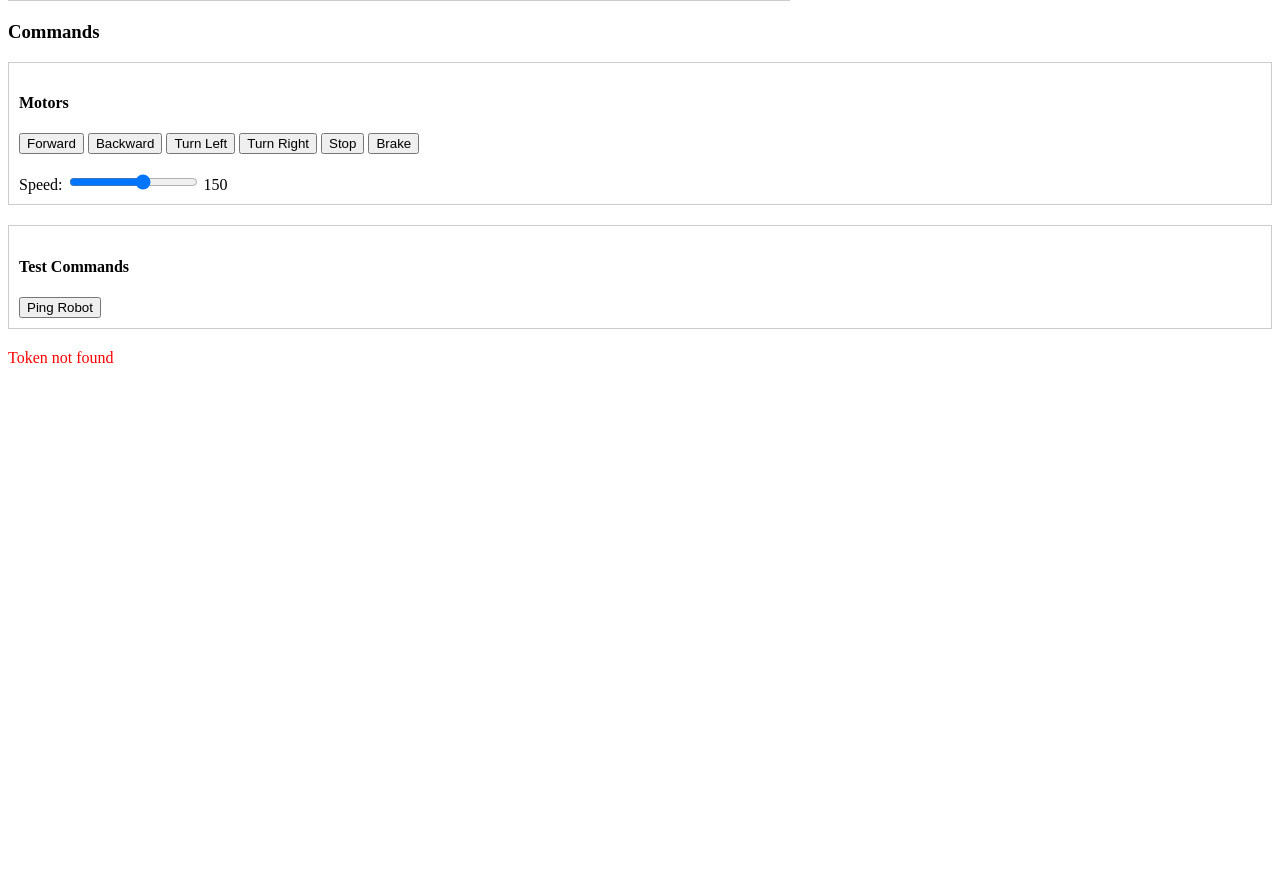
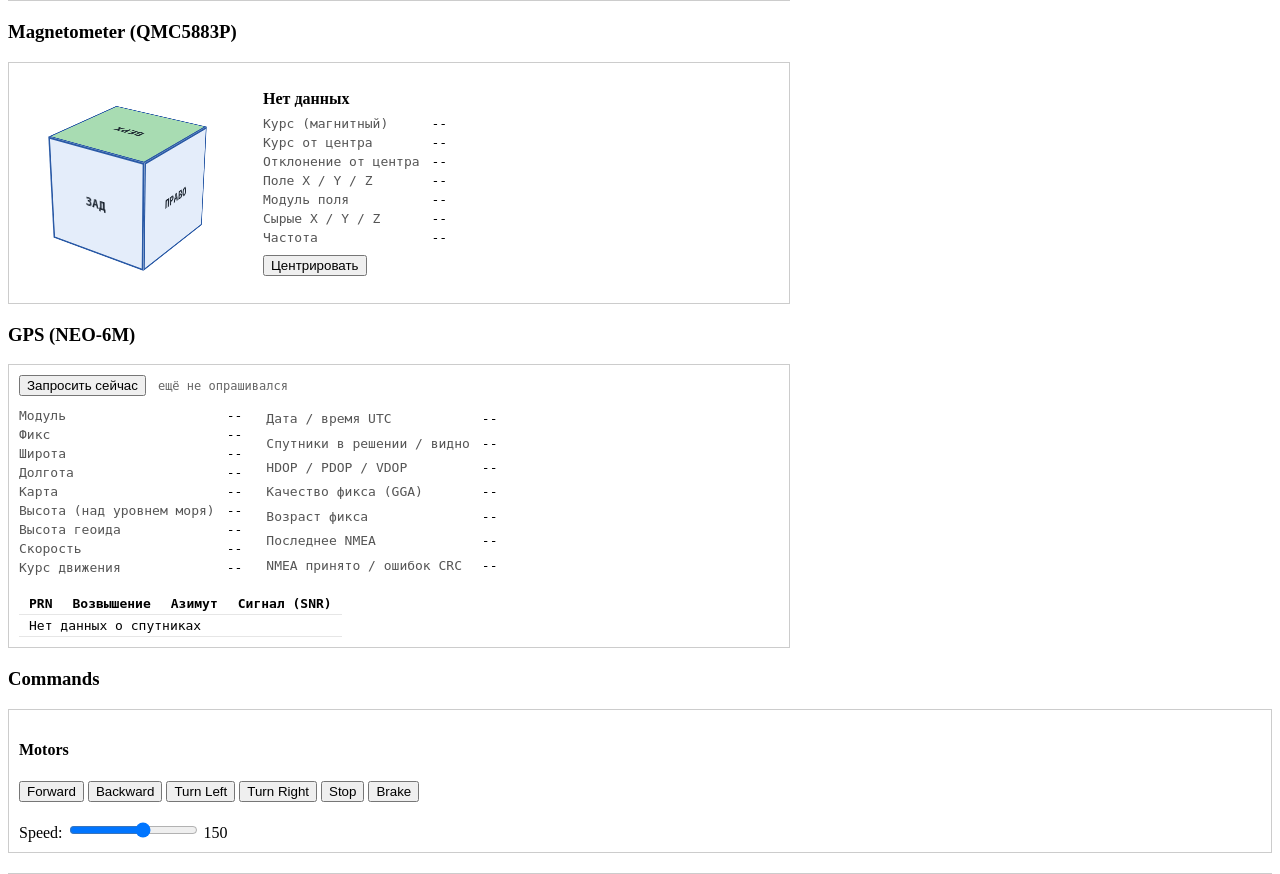
Before and after one commit to Emeteil/izbushka-web-core, a Python web app: template templates/admin_panel.html in a window 1280 px wide. Shown: the part 1211-2085 px from the top of the page. Before the commit the page ends 1574 px from the top, so only its background shows below. Run offline with Jinja, Linux system fonts and the light colour scheme; the template is opened without the code that fills it, so the values that code supplies are empty.

Commit message:
magnetometer and gps

```diff
--- a/settings.py
+++ b/settings.py
@@ -19,6 +19,8 @@
     MillisCommand,
     MotorsCommand,
     DistanceCommand,
+    MagnetometerCommand,
+    GpsCommand,
 )
 from transport import TransportBus, TransportRegistry
 import transport.subscribers  # noqa: F401
@@ -62,6 +64,8 @@
         com_link_commands['millis'] = MillisCommand(com_link_connection)
         com_link_commands['motors'] = MotorsCommand(com_link_connection)
         com_link_commands['distance'] = DistanceCommand(com_link_connection)
+        com_link_commands['magnetometer'] = MagnetometerCommand(com_link_connection)
+        com_link_commands['gps'] = GpsCommand(com_link_connection)
 
         print(f"ComLink RT connected to {port}")
     else:
--- a/settings.yml
+++ b/settings.yml
@@ -2,6 +2,7 @@
 port: 80
 
 com_link_rt_port: null
+gps_poll_interval_s: 5
 
 webcam:
   device: 0
--- a/static/scripts/admin.js
+++ b/static/scripts/admin.js
@@ -308,6 +308,9 @@
 
     socket.on('command.result', (result) => {
         console.log('Command result:', result);
+        if (result.target === 'gps') {
+            document.getElementById('gps-refresh').disabled = false;
+        }
         if (result.target === 'ping') {
             document.getElementById('ping-result').textContent =
                 result.success ? 'Ping successful!' : 'Ping failed!';
@@ -338,6 +341,260 @@
     if (data.distance && Array.isArray(data.distance.sensors)) {
         updateDistance(data.distance.sensors);
     }
+    if (data.magnetometer) {
+        updateMagnetometer(data.magnetometer);
+    }
+    if ('gps' in data) {
+        updateGps(data.gps);
+    }
+}
+
+const MAG_STATUS_TEXT = {
+    ok: 'Датчик работает',
+    overflow: 'Переполнение: поле сильнее ±8 Гс (рядом магнит или мотор?)',
+    no_data: 'Датчик найден, ждём первое измерение',
+    not_found: 'Датчик не отвечает на I2C (адрес 0x2C)',
+    bus_stuck: 'Шина I2C прижата: проверьте провода SCL (PB6) и SDA (PB7)',
+    unknown: 'Неизвестный статус'
+};
+const MAG_REFERENCE_KEY = 'admin.magnetometer.reference';
+const COMPASS_POINTS = ['С', 'СВ', 'В', 'ЮВ', 'Ю', 'ЮЗ', 'З', 'СЗ'];
+let magFiltered = null;
+let magReference = loadMagReference();
+let magLast = null;
+let magArrivals = [];
+
+function loadMagReference() {
+    try {
+        const saved = JSON.parse(localStorage.getItem(MAG_REFERENCE_KEY));
+        return Array.isArray(saved) && saved.length === 3 ? saved : null;
+    } catch (error) {
+        return null;
+    }
+}
+
+function saveMagReference(vector) {
+    try {
+        localStorage.setItem(MAG_REFERENCE_KEY, JSON.stringify(vector));
+    } catch (error) {
+        console.warn('reference not saved', error);
+    }
+}
+
+function vecNorm(v) {
+    return Math.hypot(v[0], v[1], v[2]);
+}
+
+function vecUnit(v) {
+    const n = vecNorm(v);
+    return n > 0 ? [v[0] / n, v[1] / n, v[2] / n] : null;
+}
+
+function headingOf(v) {
+    return (Math.atan2(v[1], v[0]) * 180 / Math.PI + 360) % 360;
+}
+
+function compassPoint(deg) {
+    return COMPASS_POINTS[Math.round(deg / 45) % 8];
+}
+
+function rotationBetween(from, to) {
+    const a = vecUnit(from);
+    const b = vecUnit(to);
+    if (!a || !b) return null;
+    const c = Math.max(-1, Math.min(1, a[0] * b[0] + a[1] * b[1] + a[2] * b[2]));
+    let axis = [a[1] * b[2] - a[2] * b[1], a[2] * b[0] - a[0] * b[2], a[0] * b[1] - a[1] * b[0]];
+    const s = vecNorm(axis);
+    if (s < 1e-9) {
+        if (c > 0) return [[1, 0, 0], [0, 1, 0], [0, 0, 1]];
+        axis = Math.abs(a[0]) < 0.9 ? [0, -a[2], a[1]] : [-a[2], 0, a[0]];
+    }
+    const [x, y, z] = vecUnit(axis);
+    const angle = Math.atan2(s, c);
+    const cs = Math.cos(angle);
+    const sn = Math.sin(angle);
+    const t = 1 - cs;
+    return [
+        [t * x * x + cs, t * x * y - sn * z, t * x * z + sn * y],
+        [t * x * y + sn * z, t * y * y + cs, t * y * z - sn * x],
+        [t * x * z - sn * y, t * y * z + sn * x, t * z * z + cs]
+    ];
+}
+
+function cubeTransform(r) {
+    const m = [[0, -1, 0], [0, 0, -1], [-1, 0, 0]];
+    const css = [[0, 0, 0], [0, 0, 0], [0, 0, 0]];
+    for (let i = 0; i < 3; i++) {
+        for (let j = 0; j < 3; j++) {
+            let sum = 0;
+            for (let k = 0; k < 3; k++) {
+                for (let l = 0; l < 3; l++) {
+                    sum += m[i][k] * r[k][l] * m[j][l];
+                }
+            }
+            css[i][j] = sum;
+        }
+    }
+    const v = [css[0][0], css[1][0], css[2][0], 0, css[0][1], css[1][1], css[2][1], 0,
+        css[0][2], css[1][2], css[2][2], 0, 0, 0, 0, 1];
+    return `matrix3d(${v.map(n => n.toFixed(5)).join(',')})`;
+}
+
+function updateMagnetometer(mag) {
+    const now = performance.now();
+    magArrivals.push(now);
+    magArrivals = magArrivals.filter(t => now - t <= 2000);
+    const span = (magArrivals[magArrivals.length - 1] - magArrivals[0]) / 1000;
+    document.getElementById('mag-rate').textContent =
+        span > 0 ? `${((magArrivals.length - 1) / span).toFixed(1)} Гц` : '--';
+
+    const statusEl = document.getElementById('mag-status');
+    statusEl.textContent = MAG_STATUS_TEXT[mag.status] || MAG_STATUS_TEXT.unknown;
+    statusEl.style.color = mag.status === 'ok' ? 'green' : (mag.status === 'no_data' ? '#555' : 'red');
+    document.getElementById('mag-raw').textContent = mag.raw ? mag.raw.join(' / ') : '--';
+
+    if (!mag.ut) {
+        ['mag-heading', 'mag-heading-rel', 'mag-tilt', 'mag-ut', 'mag-magnitude']
+            .forEach(id => { document.getElementById(id).textContent = '--'; });
+        return;
+    }
+
+    magFiltered = magFiltered
+        ? magFiltered.map((v, i) => v + 0.3 * (mag.ut[i] - v))
+        : mag.ut.slice();
+    magLast = magFiltered;
+    if (!magReference) {
+        magReference = magFiltered.slice();
+        saveMagReference(magReference);
+    }
+
+    const heading = headingOf(magFiltered);
+    let relative = heading - headingOf(magReference);
+    relative = ((relative + 540) % 360) - 180;
+    const a = vecUnit(magFiltered);
+    const b = vecUnit(magReference);
+    const tilt = a && b ? Math.acos(Math.max(-1, Math.min(1, a[0] * b[0] + a[1] * b[1] + a[2] * b[2]))) * 180 / Math.PI : 0;
+
+    document.getElementById('mag-heading').textContent = `${heading.toFixed(1)}° (${compassPoint(heading)})`;
+    document.getElementById('mag-heading-rel').textContent = `${relative >= 0 ? '+' : ''}${relative.toFixed(1)}°`;
+    document.getElementById('mag-tilt').textContent = `${tilt.toFixed(1)}°`;
+    document.getElementById('mag-ut').textContent = mag.ut.map(v => `${v.toFixed(1)}`).join(' / ') + ' мкТл';
+    document.getElementById('mag-magnitude').textContent = `${mag.magnitude_ut.toFixed(1)} мкТл`;
+
+    const rotation = rotationBetween(magFiltered, magReference);
+    if (rotation) {
+        document.getElementById('mag-cube').style.transform = cubeTransform(rotation);
+    }
+}
+
+function centerMagnetometer() {
+    const info = document.getElementById('mag-center-info');
+    if (!magLast) {
+        info.textContent = 'нет данных с датчика';
+        return;
+    }
+    magReference = magLast.slice();
+    saveMagReference(magReference);
+    info.textContent = `центр задан ${new Date().toLocaleTimeString()}`;
+}
+
+const GPS_FIX_TYPE = { 1: 'нет', 2: '2D', 3: '3D' };
+const GPS_QUALITY = { 0: 'нет фикса', 1: 'GPS', 2: 'DGPS', 4: 'RTK', 5: 'RTK float', 6: 'счисление' };
+
+function formatAge(ms) {
+    if (ms === null || ms === undefined) return 'никогда';
+    return ms < 1000 ? `${ms} мс` : `${(ms / 1000).toFixed(1)} с`;
+}
+
+function setText(id, text) {
+    document.getElementById(id).textContent = text;
+}
+
+function updateGps(gps) {
+    setText('gps-updated', `обновлено ${new Date().toLocaleTimeString()} · авто каждые 5 с`);
+    if (!gps) {
+        setText('gps-alive', 'нет ответа от микроконтроллера');
+        document.getElementById('gps-alive').style.color = 'red';
+        return;
+    }
+
+    const aliveEl = document.getElementById('gps-alive');
+    aliveEl.textContent = gps.alive ? 'NMEA поступают' : 'модуль молчит (проверьте TX → PA3 и питание)';
+    aliveEl.style.color = gps.alive ? 'green' : 'red';
+
+    const fixEl = document.getElementById('gps-fix');
+    fixEl.textContent = gps.position_valid
+        ? `есть, ${GPS_FIX_TYPE[gps.fix_type] || '?'}`
+        : 'нет (нужно открытое небо, первый поиск до 5 мин)';
+    fixEl.style.color = gps.position_valid ? 'green' : '#b36b00';
+
+    const pos = gps.position_valid;
+    setText('gps-lat', pos ? `${gps.latitude.toFixed(7)}°` : '--');
+    setText('gps-lon', pos ? `${gps.longitude.toFixed(7)}°` : '--');
+    const map = document.getElementById('gps-map');
+    map.innerHTML = '';
+    if (pos) {
+        const link = document.createElement('a');
+        link.href = `https://www.openstreetmap.org/?mlat=${gps.latitude}&mlon=${gps.longitude}#map=18/${gps.latitude}/${gps.longitude}`;
+        link.target = '_blank';
+        link.rel = 'noopener';
+        link.textContent = 'открыть в OpenStreetMap';
+        map.appendChild(link);
+    } else {
+        map.textContent = '--';
+    }
+    setText('gps-alt', pos ? `${gps.altitude_m.toFixed(1)} м` : '--');
+    setText('gps-geoid', pos ? `${gps.geoid_separation_m.toFixed(1)} м` : '--');
+    setText('gps-speed', `${gps.speed_m_s.toFixed(2)} м/с (${(gps.speed_m_s * 3.6).toFixed(1)} км/ч)`);
+    setText('gps-course', `${gps.course_deg.toFixed(1)}°`);
+    setText('gps-time', `${gps.date || '----.--.--'} ${gps.time || '--:--:--'}`);
+    setText('gps-sats', `${gps.satellites_used} / ${gps.satellites_in_view}`);
+    const dop = v => (v === null ? '--' : v.toFixed(2));
+    setText('gps-dop', `${dop(gps.hdop)} / ${dop(gps.pdop)} / ${dop(gps.vdop)}`);
+    setText('gps-quality', `${gps.fix_quality} (${GPS_QUALITY[gps.fix_quality] || '?'})`);
+    setText('gps-fix-age', formatAge(gps.fix_age_ms));
+    setText('gps-sentence-age', formatAge(gps.sentence_age_ms));
+    setText('gps-counters', `${gps.sentences_ok} / ${gps.checksum_errors}`);
+
+    const body = document.getElementById('gps-satellites');
+    body.innerHTML = '';
+    if (!gps.satellites.length) {
+        body.innerHTML = '<tr><td colspan="4">Нет данных о спутниках</td></tr>';
+        return;
+    }
+    gps.satellites.forEach(sat => {
+        const row = document.createElement('tr');
+        const cells = [
+            sat.prn,
+            sat.elevation === null ? '--' : `${sat.elevation}°`,
+            sat.azimuth === null ? '--' : `${sat.azimuth}°`
+        ];
+        cells.forEach(value => {
+            const cell = document.createElement('td');
+            cell.textContent = value;
+            row.appendChild(cell);
+        });
+        const snrCell = document.createElement('td');
+        if (sat.snr === null) {
+            snrCell.textContent = 'не отслеживается';
+        } else {
+            const bar = document.createElement('span');
+            bar.className = 'snr-bar';
+            bar.style.width = `${Math.min(sat.snr, 50) * 2}px`;
+            snrCell.appendChild(bar);
+            snrCell.appendChild(document.createTextNode(`${sat.snr} дБ`));
+        }
+        row.appendChild(snrCell);
+        body.appendChild(row);
+    });
+}
+
+function requestGps() {
+    const button = document.getElementById('gps-refresh');
+    button.disabled = true;
+    setText('gps-updated', 'запрашиваю...');
+    socket.emit('robot.gps', {});
+    setTimeout(() => { button.disabled = false; }, 2000);
 }
 
 const DISTANCE_MAX_MM = 4000;
--- a/templates/admin_panel.html
+++ b/templates/admin_panel.html
@@ -6,6 +6,31 @@
     <title>Admin Panel</title>
     <script src="/static/scripts/socketio_mock.js"></script>
     <script src="/static/scripts/admin.js" defer></script>
+    <style>
+        .mag-panel, .gps-panel { max-width: 760px; margin-bottom: 20px; padding: 10px; border: 1px solid #ccc; }
+        .mag-panel { display: flex; flex-wrap: wrap; gap: 24px; align-items: center; }
+        .mag-scene { width: 220px; height: 220px; perspective: 700px; display: flex; align-items: center; justify-content: center; }
+        .mag-view { width: 110px; height: 110px; position: relative; transform-style: preserve-3d; transform: rotateX(-25deg) rotateY(-35deg); }
+        .mag-cube { width: 100%; height: 100%; position: relative; transform-style: preserve-3d; transition: transform 0.08s linear; }
+        .mag-face { position: absolute; width: 110px; height: 110px; display: flex; align-items: center; justify-content: center;
+            font: bold 13px monospace; color: #17202b; border: 2px solid #2a5aa6; background: #e4edfa; box-sizing: border-box; backface-visibility: hidden; }
+        .mag-front { transform: rotateY(180deg) translateZ(55px); background: #ffd666; }
+        .mag-back { transform: translateZ(55px); }
+        .mag-left { transform: rotateY(-90deg) translateZ(55px); }
+        .mag-right { transform: rotateY(90deg) translateZ(55px); }
+        .mag-top { transform: rotateX(90deg) translateZ(55px) rotate(180deg); background: #a8dcb2; }
+        .mag-bottom { transform: rotateX(-90deg) translateZ(55px); }
+        .mag-info { flex: 1; min-width: 280px; }
+        .mag-status { font-weight: bold; margin-bottom: 6px; }
+        .kv { border-collapse: collapse; font-family: monospace; font-size: 13px; margin-bottom: 8px; }
+        .kv th { text-align: left; font-weight: normal; color: #555; padding: 2px 12px 2px 0; }
+        .kv td { padding: 2px 0; }
+        .hint { font-family: monospace; font-size: 12px; color: #666; margin-left: 8px; }
+        .gps-grid { display: flex; flex-wrap: wrap; gap: 24px; }
+        .sat-table { border-collapse: collapse; font-family: monospace; font-size: 13px; margin-top: 8px; }
+        .sat-table th, .sat-table td { border-bottom: 1px solid #e6e6e6; padding: 3px 10px; text-align: left; }
+        .snr-bar { display: inline-block; height: 8px; background: #1f5fbf; vertical-align: middle; margin-right: 6px; }
+    </style>
 </head>
 
 <body>
@@ -145,6 +170,70 @@
         </div>
     </div>
 
+    <h3>Magnetometer (QMC5883P)</h3>
+    <div class="mag-panel">
+        <div class="mag-scene">
+            <div class="mag-view">
+                <div class="mag-cube" id="mag-cube">
+                    <div class="mag-face mag-front">ПЕРЕД</div>
+                    <div class="mag-face mag-back">ЗАД</div>
+                    <div class="mag-face mag-left">ЛЕВО</div>
+                    <div class="mag-face mag-right">ПРАВО</div>
+                    <div class="mag-face mag-top">ВЕРХ</div>
+                    <div class="mag-face mag-bottom">НИЗ</div>
+                </div>
+            </div>
+        </div>
+        <div class="mag-info">
+            <div class="mag-status" id="mag-status">Нет данных</div>
+            <table class="kv">
+                <tr><th>Курс (магнитный)</th><td id="mag-heading">--</td></tr>
+                <tr><th>Курс от центра</th><td id="mag-heading-rel">--</td></tr>
+                <tr><th>Отклонение от центра</th><td id="mag-tilt">--</td></tr>
+                <tr><th>Поле X / Y / Z</th><td id="mag-ut">--</td></tr>
+                <tr><th>Модуль поля</th><td id="mag-magnitude">--</td></tr>
+                <tr><th>Сырые X / Y / Z</th><td id="mag-raw">--</td></tr>
+                <tr><th>Частота</th><td id="mag-rate">--</td></tr>
+            </table>
+            <button onclick="centerMagnetometer()">Центрировать</button>
+            <span id="mag-center-info" class="hint"></span>
+        </div>
+    </div>
+
+    <h3>GPS (NEO-6M)</h3>
+    <div class="gps-panel">
+        <div style="margin-bottom: 10px;">
+            <button onclick="requestGps()" id="gps-refresh">Запросить сейчас</button>
+            <span id="gps-updated" class="hint">ещё не опрашивался</span>
+        </div>
+        <div class="gps-grid">
+            <table class="kv">
+                <tr><th>Модуль</th><td id="gps-alive">--</td></tr>
+                <tr><th>Фикс</th><td id="gps-fix">--</td></tr>
+                <tr><th>Широта</th><td id="gps-lat">--</td></tr>
+                <tr><th>Долгота</th><td id="gps-lon">--</td></tr>
+                <tr><th>Карта</th><td id="gps-map">--</td></tr>
+                <tr><th>Высота (над уровнем моря)</th><td id="gps-alt">--</td></tr>
+                <tr><th>Высота геоида</th><td id="gps-geoid">--</td></tr>
+                <tr><th>Скорость</th><td id="gps-speed">--</td></tr>
+                <tr><th>Курс движения</th><td id="gps-course">--</td></tr>
+            </table>
+            <table class="kv">
+                <tr><th>Дата / время UTC</th><td id="gps-time">--</td></tr>
+                <tr><th>Спутники в решении / видно</th><td id="gps-sats">--</td></tr>
+                <tr><th>HDOP / PDOP / VDOP</th><td id="gps-dop">--</td></tr>
+                <tr><th>Качество фикса (GGA)</th><td id="gps-quality">--</td></tr>
+                <tr><th>Возраст фикса</th><td id="gps-fix-age">--</td></tr>
+                <tr><th>Последнее NMEA</th><td id="gps-sentence-age">--</td></tr>
+                <tr><th>NMEA принято / ошибок CRC</th><td id="gps-counters">--</td></tr>
+            </table>
+        </div>
+        <table class="sat-table">
+            <thead><tr><th>PRN</th><th>Возвышение</th><th>Азимут</th><th>Сигнал (SNR)</th></tr></thead>
+            <tbody id="gps-satellites"><tr><td colspan="4">Нет данных о спутниках</td></tr></tbody>
+        </table>
+    </div>
+
     <h3>Commands</h3>
 
     <div style="margin-bottom: 20px; padding: 10px; border: 1px solid #ccc;">
--- a/transport/subscribers/virtual_link.py
+++ b/transport/subscribers/virtual_link.py
@@ -194,6 +194,8 @@
             return int((time.time() * 1000) % 1000000)
         elif command == "distance":
             return [0xFFFF] * 8
+        elif command in ("magnetometer", "gps"):
+            return None
         return True
 
     def _send_message(self, obj: dict):
```
Also changed, not shown: api/com_link_rt_api.py (+19 -0 lines), api/websockets.py (+15 -0 lines), main.py (+28 -2 lines), services/sensor_service.py (+43 -1 lines).
